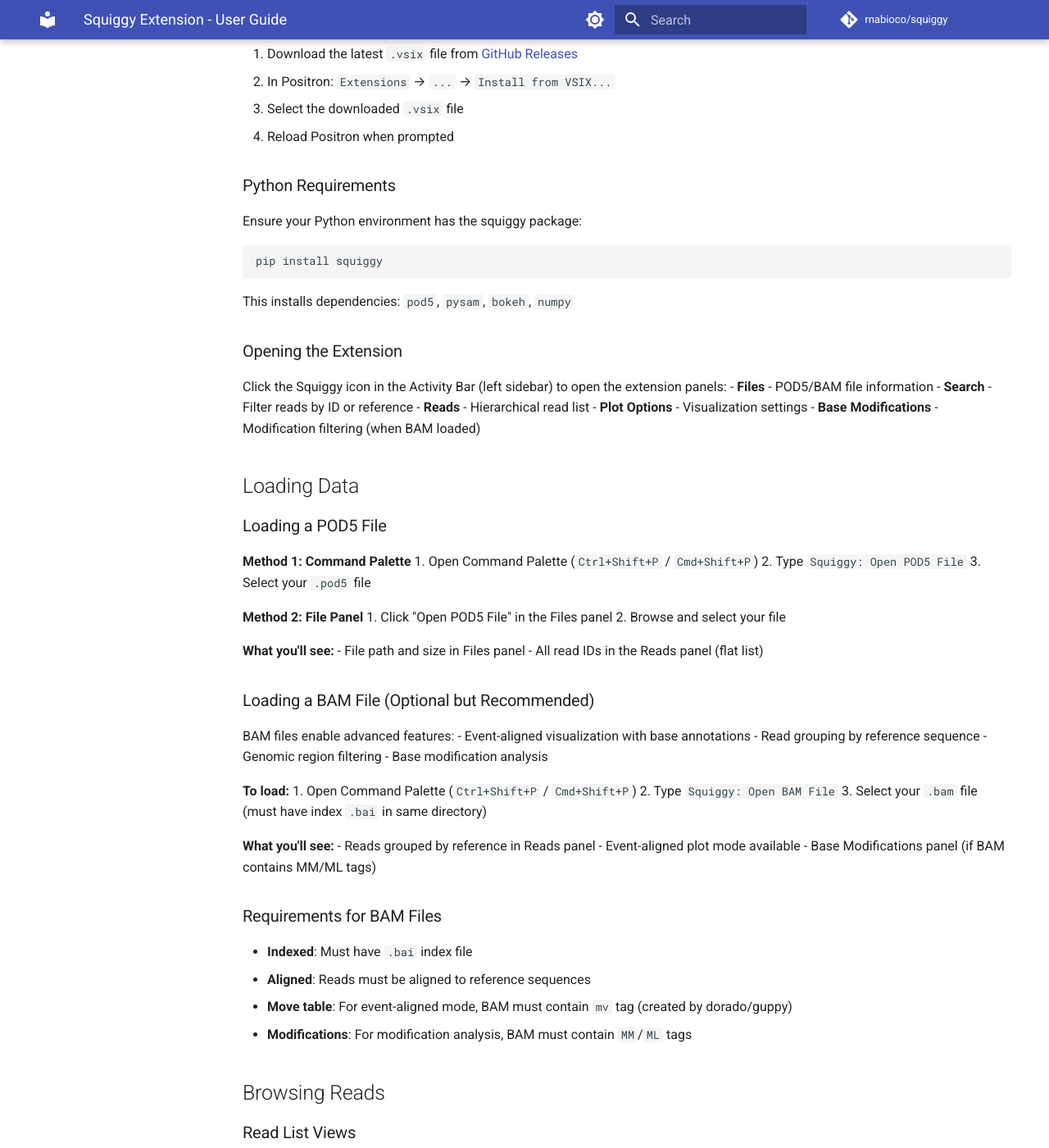
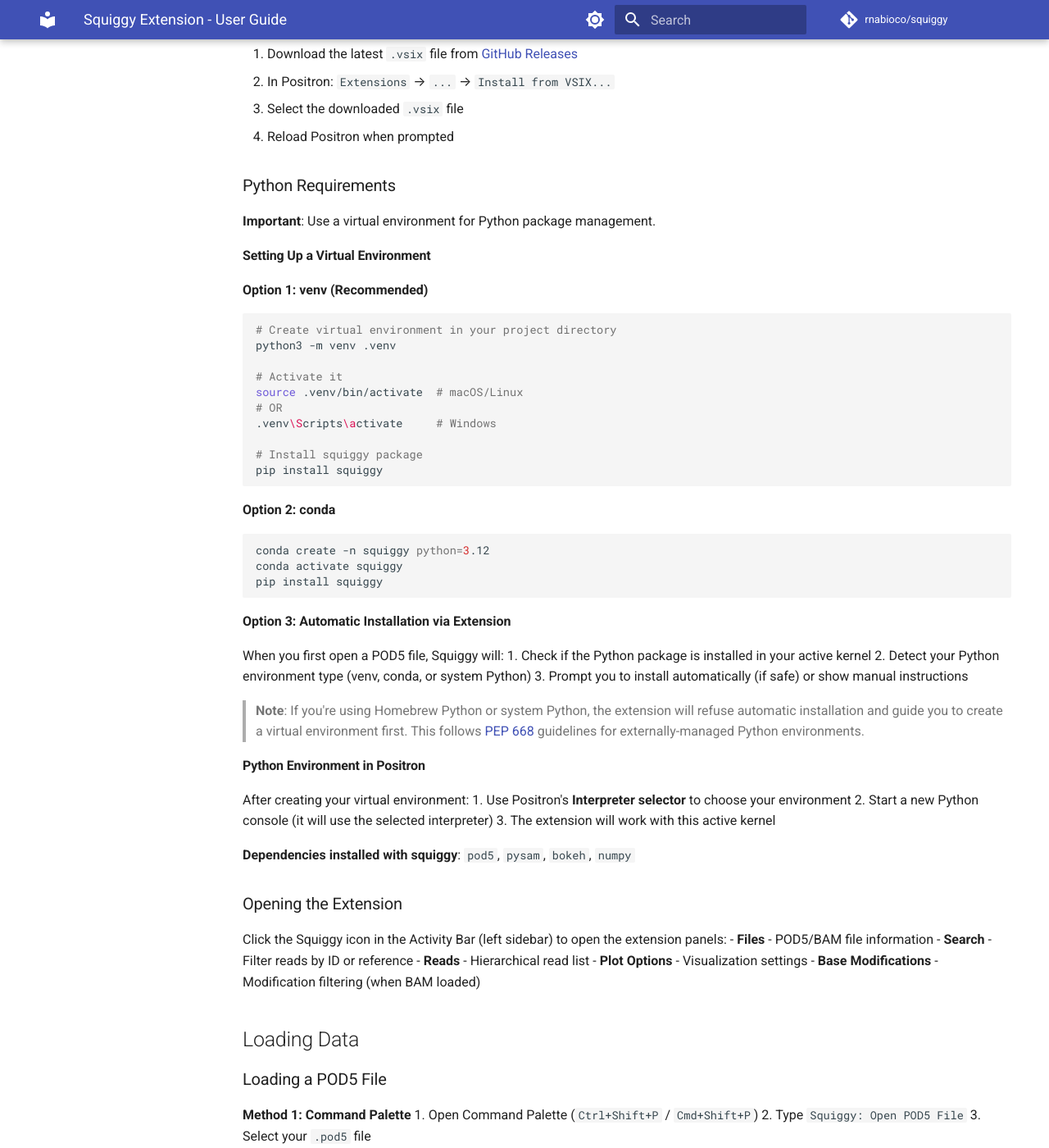
Before and after one commit to rnabioco/squiggy-positron, an MkDocs documentation site: the page built from docs/USER_GUIDE.md, in a window 1280 px wide and 1400 px high, scrolled down 689 px. Shown: the whole window at 82% size. Built offline with MkDocs 1.6.1 and Material for MkDocs 9.7.7, drawn with Linux system fonts in a browser that asks for light colours; comment, search, counter and statistics services are not loaded.

Commit message:
docs: update installation instructions with virtual environment requirements
Add comprehensive virtual environment setup instructions to address PEP 668
compliance and guide users through proper Python environment configuration.

**README.md:**
- Add "Python Environment Setup" section with venv and conda instructions
- Explain PEP 668 and why virtual environments are required
- Document automatic installation behavior (detects environment type)
- Clarify when extension installs automatically vs shows manual instructions

**docs/USER_GUIDE.md:**
- Expand Python Requirements section with detailed setup options
- Add three installation paths: venv, conda, and automatic via extension
- Include Positron-specific instructions for interpreter selection
- Explain PEP 668 error handling and guidance

Users will now understand:
- Why virtual environments are needed (PEP 668 compliance)
- How to create and activate venv/conda environments
- What happens during first-time extension use
- How to select the correct interpreter in Positron

````diff
--- a/docs/USER_GUIDE.md
+++ b/docs/USER_GUIDE.md
@@ -24,13 +24,50 @@
 
 ### Python Requirements
 
-Ensure your Python environment has the squiggy package:
+**Important**: Use a virtual environment for Python package management.
+
+#### Setting Up a Virtual Environment
+
+**Option 1: venv (Recommended)**
 
 ```bash
+# Create virtual environment in your project directory
+python3 -m venv .venv
+
+# Activate it
+source .venv/bin/activate  # macOS/Linux
+# OR
+.venv\Scripts\activate     # Windows
+
+# Install squiggy package
 pip install squiggy
 ```
 
-This installs dependencies: `pod5`, `pysam`, `bokeh`, `numpy`
+**Option 2: conda**
+
+```bash
+conda create -n squiggy python=3.12
+conda activate squiggy
+pip install squiggy
+```
+
+**Option 3: Automatic Installation via Extension**
+
+When you first open a POD5 file, Squiggy will:
+1. Check if the Python package is installed in your active kernel
+2. Detect your Python environment type (venv, conda, or system Python)
+3. Prompt you to install automatically (if safe) or show manual instructions
+
+> **Note**: If you're using Homebrew Python or system Python, the extension will refuse automatic installation and guide you to create a virtual environment first. This follows [PEP 668](https://peps.python.org/pep-0668/) guidelines for externally-managed Python environments.
+
+#### Python Environment in Positron
+
+After creating your virtual environment:
+1. Use Positron's **Interpreter selector** to choose your environment
+2. Start a new Python console (it will use the selected interpreter)
+3. The extension will work with this active kernel
+
+**Dependencies installed with squiggy**: `pod5`, `pysam`, `bokeh`, `numpy`
 
 ### Opening the Extension
 
````
Also changed, not shown: README.md (+35 -7 lines).
